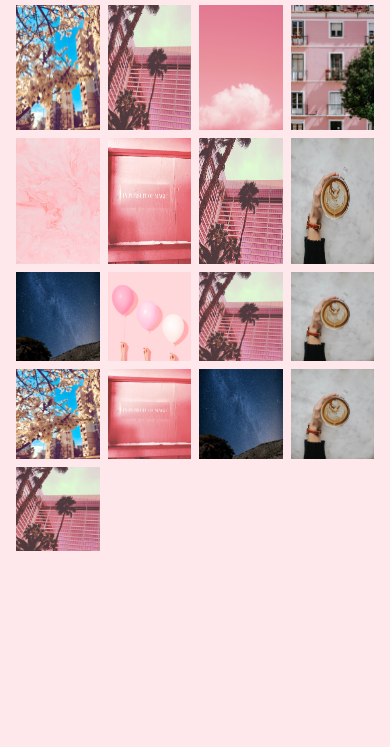
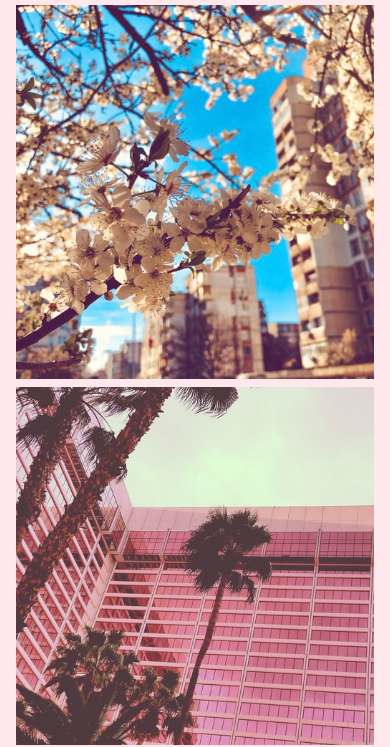
Before and after one commit to workForClass/flexBoxesA, a plain HTML site: page index.html in a window 390 px wide. Shown: the part 132-879 px from the top of the page. Before the commit the page ends 844 px from the top, so only its background shows below. Drawn offline with Linux system fonts and the light colour scheme.

Commit message:
added media queries to answers

```diff
--- a/css/styles.css
+++ b/css/styles.css
@@ -27,3 +27,17 @@ img {
   margin-top: 8px;
   padding: 0px 4px;
 }
+
+@media only screen and (max-width: 800px) {
+  img {
+    flex-basis: 50%;
+    max-width: 50%;
+  }
+}
+
+@media only screen and (max-width: 600px) {
+  img {
+    flex-basis: 100%;
+    max-width: 100%;
+  }
+}
```
